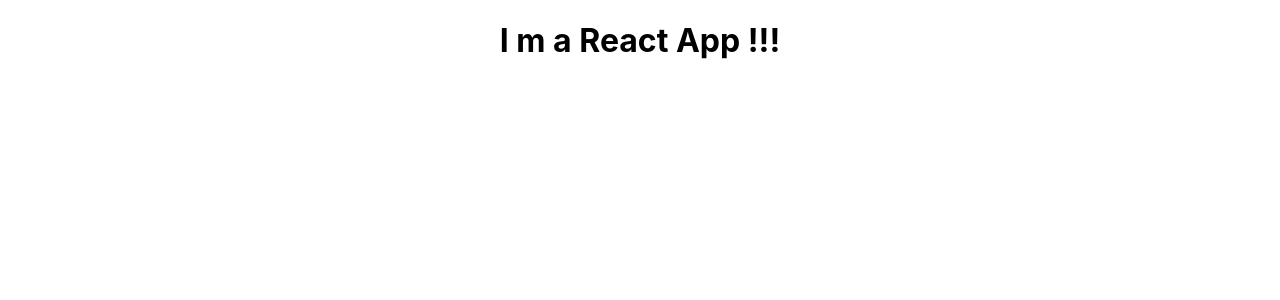
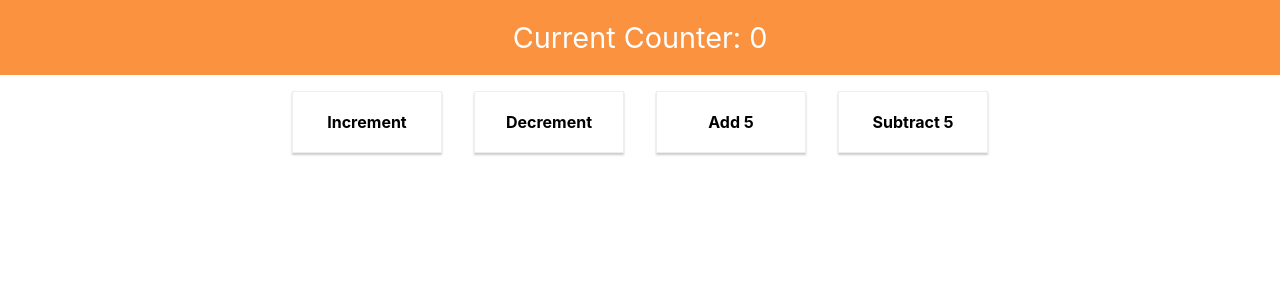
Before and after one commit to nitin1259/react-journey, a React (Create React App) app: page / in a window 1280 px wide. Shown: the top 300 px of the page. Built offline with nearby package versions, Linux system fonts and the light colour scheme.

Commit message:
redux- initial project structure

```diff
--- a/src/App.js
+++ b/src/App.js
@@ -1,18 +1,16 @@
-import React from "react";
-import "./App.css";
+import React, { Component } from 'react';
 
-function App() {
-  return (
-    <div className="App">
-      <h1>I m a React App !!!</h1>
-    </div>
-  );
-  // compiler will convert over code to below code (behind the scenes)
-  // return React.createElement(
-  //   "div",
-  //   { className: "App" },
-  //   React.createElement("h1", null, "I m a React App !!!")
-  // );
+import Counter from './containers/Counter/Counter';
+import './App.css';
+
+class App extends Component {
+  render() {
+    return (
+      <div className="App">
+       <Counter />
+      </div>
+    );
+  }
 }
 
 export default App;
--- /dev/null
+++ b/src/components/CounterControl/CounterControl.css
@@ -0,0 +1,17 @@
+.CounterControl {
+    width: 150px;
+    padding: 20px;
+    box-sizing: border-box;
+    margin: 16px;
+    border: 1px solid #eee;
+    box-shadow: 0 2px 2px #ccc;
+    font-weight: bold;
+    text-align: center;
+    cursor: pointer;
+    display: inline-block;
+}
+
+.CounterControl:hover,
+.CounterControl:active {
+    background-color: #eee;
+}
--- /dev/null
+++ b/src/components/CounterControl/CounterControl.js
@@ -0,0 +1,11 @@
+import React from 'react';
+
+import './CounterControl.css';
+
+const counterControl = (props) => (
+    <div className="CounterControl" onClick={props.clicked}>
+        {props.label}
+    </div>
+);
+
+export default counterControl;
--- /dev/null
+++ b/src/components/CounterOutput/CounterOutput.css
@@ -0,0 +1,9 @@
+.CounterOutput {
+    width: 100%;
+    background-color: #fa923f;
+    color: white;
+    font-size: 1.8rem;
+    text-align: center;
+    padding: 20px 0;
+    box-sizing: border-box;
+}
--- /dev/null
+++ b/src/components/CounterOutput/CounterOutput.js
@@ -0,0 +1,11 @@
+import React from 'react';
+
+import './CounterOutput.css';
+
+const counterOutput = (props) => (
+    <div className="CounterOutput">
+        Current Counter: {props.value}
+    </div>
+);
+
+export default counterOutput;
--- /dev/null
+++ b/src/containers/Counter/Counter.js
@@ -0,0 +1,41 @@
+import React, { Component } from 'react';
+
+import CounterControl from '../../components/CounterControl/CounterControl';
+import CounterOutput from '../../components/CounterOutput/CounterOutput';
+
+class Counter extends Component {
+    state = {
+        counter: 0
+    }
+
+    counterChangedHandler = ( action, value ) => {
+        switch ( action ) {
+            case 'inc':
+                this.setState( ( prevState ) => { return { counter: prevState.counter + 1 } } )
+                break;
+            case 'dec':
+                this.setState( ( prevState ) => { return { counter: prevState.counter - 1 } } )
+                break;
+            case 'add':
+                this.setState( ( prevState ) => { return { counter: prevState.counter + value } } )
+                break;
+            case 'sub':
+                this.setState( ( prevState ) => { return { counter: prevState.counter - value } } )
+                break;
+        }
+    }
+
+    render () {
+        return (
+            <div>
+                <CounterOutput value={this.state.counter} />
+                <CounterControl label="Increment" clicked={() => this.counterChangedHandler( 'inc' )} />
+                <CounterControl label="Decrement" clicked={() => this.counterChangedHandler( 'dec' )}  />
+                <CounterControl label="Add 5" clicked={() => this.counterChangedHandler( 'add', 5 )}  />
+                <CounterControl label="Subtract 5" clicked={() => this.counterChangedHandler( 'sub', 5 )}  />
+            </div>
+        );
+    }
+}
+
+export default Counter;
```
